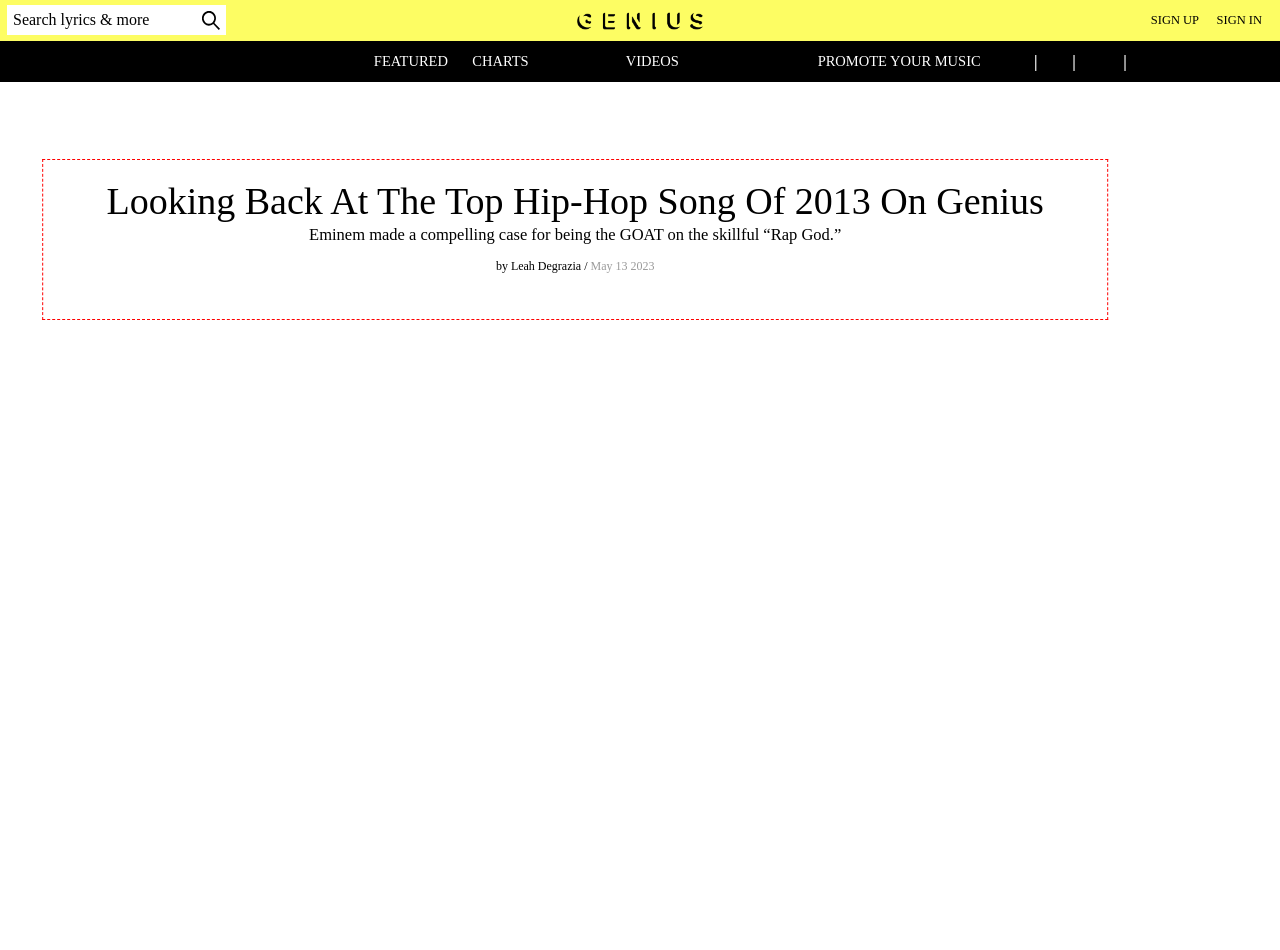
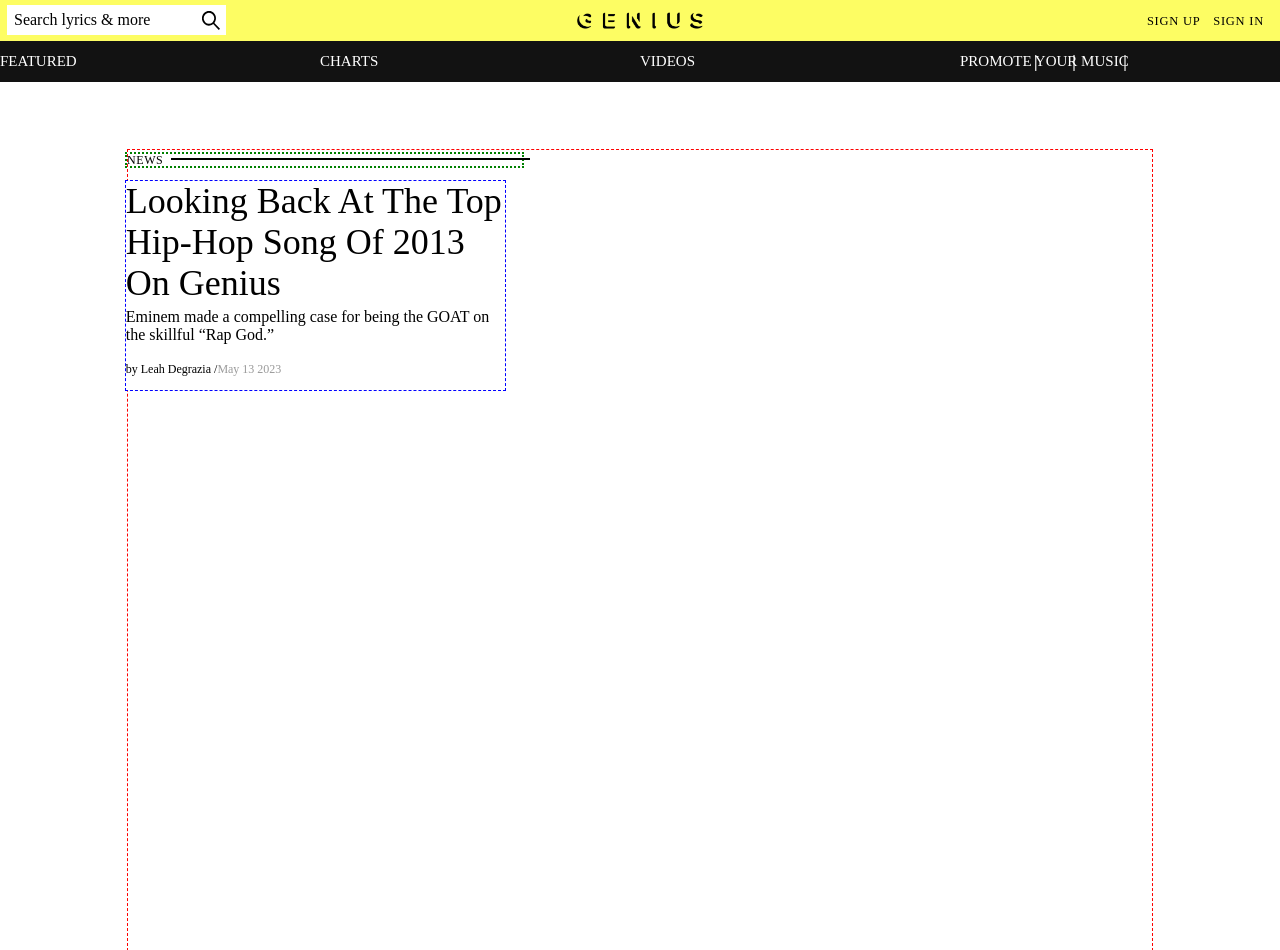
Before and after one commit to DFarynski99/GeniusWebsiteClone, a website built with Parcel: page Main.html in a window 1280 px wide. Before the commit the page ends 800 px from the top, so only its background shows below. Built offline with nearby package versions, Linux system fonts and the light colour scheme; a web font is replaced by a local one.

Commit message:
- Optimised position of main story - Adding in elements if max-width is 960px (snapped to one half of 1920x1080 monitor) - Small adjustments to perfect search bar, Genius logo, Sign Up and Sign In placements
  etc.

```diff
--- a/Main.html
+++ b/Main.html
@@ -7,6 +7,8 @@
   <title>Genius | Song Lyrics & Knowledge</title>
 </head>
 <body>
+
+<div id="contentContainerMain">
 
 <div id="yellowBar">
 
@@ -24,10 +26,10 @@
 
 <div id="blackBar">
 
-  <a href="#section" id="featured">FEATURED</a> <!-- Stays on the same page -->
-  <a href="#section" id="charts">CHARTS</a>   <!-- Stays on the same page -->
-  <a href="#section" id="videos">VIDEOS</a>   <!-- Stays on the same page -->
-  <a href="https://promote.genius.com/" id="promoteYourMusic">PROMOTE YOUR MUSIC</a>
+  <a href="#section" class="navBar" id="featured">FEATURED</a> <!-- Stays on the same page -->
+  <a href="#section" class="navBar" id="charts">CHARTS</a>   <!-- Stays on the same page -->
+  <a href="#section" class="navBar" id="videos">VIDEOS</a>   <!-- Stays on the same page -->
+  <a href="https://promote.genius.com/" class="navBar" id="promoteYourMusic">PROMOTE YOUR MUSIC</a>
 
 
   <span id="separatorOne">|</span>
@@ -39,15 +41,26 @@
 <img src="geniusLogo.png" onclick="redirectToHome()" alt="Genius Logo" id="geniusLogoImage">
 
 
-<div id="containerOne">
+<div id="containerOneMain">
+
+  <div id="newsLineOne">NEWS
+    <div id="newsBlackBar"></div>
+  </div>
+
+  <div id="textContainerOne">
   <a id="headingOne" href="https://genius.com/a/top-hip-hop-song-2013">Looking Back At The Top Hip-Hop Song Of 2013 On Genius</a>
   <p id="paragraphOne"><a id="hyperlinkOne" href="https://genius.com/a/top-hip-hop-song-2013">Eminem made a compelling case for being the GOAT on the skillful “Rap God.”</a></p>
-  <p id="editorOne" data-before="by Leah Degrazia /" data-after=" May 13 2023"></p>
-</div>
+  <p id="editorOne" data-before="by Leah Degrazia / " data-after=" May 13 2023"></p>
+  </div>
 
 
 
+</div>
+
+</div>
+
 <script>
+
   function redirectToSignUp() {
     window.location.href = "https://genius.com/signup";
   }
--- a/MainCSS.css
+++ b/MainCSS.css
@@ -5,6 +5,9 @@
   padding: 0;
 }
 
+body{
+  overflow: hidden;
+}
 
 #yellowBar {
   background-color: #fdfd63;
@@ -17,36 +20,121 @@
 }
 
 #blackBar {
-  background-color: black;
+  background-color: #121212 ;
   height: 41px;
-  width: 100%;
-  padding-right: 10px;
   display: flex;
-  align-items: center; /* Vertical alignment */
-  justify-content: flex-end; /* Horizontal alignment */
+  align-items: center; /* Vertical axis alignment */
+  justify-content: center
 }
 
-#signUp {
+#blackBar a {
+  flex: 1;
+  margin-right:115px; /* Adjust the margin as desired */
+  white-space: nowrap;
+}
 
-  font-size: 78.12%;
-  position: absolute;
-  right: 75px;
+
+#featured {
+  font-weight: 525;
+  font-size: 15px;
   background-color: transparent;
   border: none;
   outline: none;
   cursor: pointer;
   font-family: "Programme Regular", serif;
+  color: white;
+  text-decoration: none;
+}
+#separatorOne {
+  position: absolute;
+  left: 81%;
+  transform: translateX(-81%);
+  color: white;
+  font-weight: 600;
+  font-size: 16px;
 }
 
-#signIn {
-  font-size: 78.12%;
-  position: absolute;
-  right: 12px;
+
+#charts {
+  font-weight: 525;
+  font-size: 15px;
   background-color: transparent;
   border: none;
   outline: none;
   cursor: pointer;
   font-family: "Programme Regular", serif;
+  color: white;
+  text-decoration: none;
+}
+#separatorTwo {
+  position: absolute;
+  left: 84%;
+  transform: translateX(-84%);
+  color: white;
+  font-weight: 600;
+  font-size: 16px;
+}
+
+
+#videos {
+  font-weight: 525;
+  font-size: 15px;
+  background-color: transparent;
+  border: none;
+  outline: none;
+  cursor: pointer;
+  font-family: "Programme Regular", serif;
+  color: white;
+  text-decoration: none;
+}
+#separatorThree {
+  position: absolute;
+  left: 88%;
+  transform: translateX(-88%);
+  color: white;
+  font-weight: 600;
+  font-size: 16px;
+}
+
+#promoteYourMusic {
+  font-weight: 525;
+  font-size: 15px;
+  background-color: transparent;
+  border: none;
+  outline: none;
+  cursor: pointer;
+  font-family: "Programme Regular", serif;
+  color: white;
+  text-decoration: none;
+}
+
+
+
+#signUp {
+
+  font-size: 78.1%;
+  position: absolute;
+  padding-top: 2px;
+  right: 73.5px;
+  background-color: transparent;
+  border: none;
+  outline: none;
+  cursor: pointer;
+  font-family: "Programme Regular", serif;
+  letter-spacing: 0.77px;
+}
+
+#signIn {
+  font-size: 78.1%;
+  position: absolute;
+  padding-top: 2px;
+  right: 10px;
+  background-color: transparent;
+  border: none;
+  outline: none;
+  cursor: pointer;
+  font-family: "Programme Regular", serif;
+  letter-spacing: 0.77px;
 }
 
 @font-face {font-family: "Programme Bold"; src: url("//db.onlinewebfonts.com/t/a4084c1b8de1174e1b0ba7dcaf5f0b02.eot"); src: url("//db.onlinewebfonts.com/t/a4084c1b8de1174e1b0ba7dcaf5f0b02.eot?#iefix") format("embedded-opentype"), url("//db.onlinewebfonts.com/t/a4084c1b8de1174e1b0ba7dcaf5f0b02.woff2") format("woff2"), url("//db.onlinewebfonts.com/t/a4084c1b8de1174e1b0ba7dcaf5f0b02.woff") format("woff"), url("//db.onlinewebfonts.com/t/a4084c1b8de1174e1b0ba7dcaf5f0b02.ttf") format("truetype"), url("//db.onlinewebfonts.com/t/a4084c1b8de1174e1b0ba7dcaf5f0b02.svg#Programme Bold") format("svg"); }
@@ -71,6 +159,7 @@
 
 #searchBar::placeholder{
   color: black;
+  padding-left: 1px;
 }
 #searchBar:focus::placeholder{
   color: #8b8989;
@@ -92,7 +181,7 @@
 
 
 #geniusLogoImage {
-  height: 23px;
+  height: 22.48px;
   width: 128.5px;
   position: absolute;
   top: 10px;
@@ -101,115 +190,68 @@
   cursor: pointer;
 }
 
-#featured {
-  font-weight: 525;
-  font-size: 14.5px;
-  position: absolute;
-  left: 31%;
-  transform: translateX(-31%);
-  background-color: transparent;
-  border: none;
-  outline: none;
-  cursor: pointer;
-  font-family: "Programme Regular", serif;
-  color: white;
-  text-decoration: none;
-}
-#separatorOne {
-  position: absolute;
-  left: 81%;
-  transform: translateX(-81%);
-  color: white;
-  font-weight: 600;
-  font-size: 16px;
-}
-
-
-#charts {
-  font-weight: 525;
-  font-size: 14.5px;
-  position: absolute;
-  left: 38.6%;
-  transform: translateX(-38.6%);
-  background-color: transparent;
-  border: none;
-  outline: none;
-  cursor: pointer;
-  font-family: "Programme Regular", serif;
-  color: white;
-  text-decoration: none;
-}
-#separatorTwo {
-  position: absolute;
-  left: 84%;
-  transform: translateX(-84%);
-  color: white;
-  font-weight: 600;
-  font-size: 16px;
-}
-
-
-#videos {
-  font-weight: 525;
-  font-size: 14.5px;
-  position: absolute;
-  left: 51%;
-  transform: translateX(-51%);
-  background-color: transparent;
-  border: none;
-  outline: none;
-  cursor: pointer;
-  font-family: "Programme Regular", serif;
-  color: white;
-  text-decoration: none;
-}
-#separatorThree {
-  position: absolute;
-  left: 88%;
-  transform: translateX(-88%);
-  color: white;
-  font-weight: 600;
-  font-size: 16px;
-}
-
-#promoteYourMusic {
-  font-weight: 525;
-  font-size: 14.5px;
-  position: absolute;
-  left: 73.2%;
-  transform: translateX(-73.2%);
-  background-color: transparent;
-  border: none;
-  outline: none;
-  cursor: pointer;
-  font-family: "Programme Regular", serif;
-  color: white;
-  text-decoration: none;
-}
-
-#containerOne {
+#containerOneMain {
   outline: red dashed 1px;
   font-family: "Programme Light", serif;
   font-size: 38px;
   position: absolute;
-
-  left: 20%;
-  transform: translateX(-20%);
-  top: 20%;
-
+  left: 50%;
+  transform: translateX(-50%);
+  top: 150px;
+  height: 100%;
   word-break: break-word;
-
-  line-height: 42px;
   width: 80%;
-  margin: 0 auto;
-  padding: 20px;
   background-color: white;
   display: flex;
   align-items: center;
   justify-content: center;
   flex-direction: column;
   text-align: center;
+  max-width: 1185px;
 }
+
+#newsLineOne{
+
+  outline: green dotted 2px;
+  font-family: "Programme Regular", serif;
+  line-height: 12px;
+  font-size: 12px;
+  top: 4px;
+  width: 38.6225%;
+  padding-top: 0;
+  display: flex;
+  align-items: flex-start;
+  justify-content: left;
+  text-align: left;
+  position: absolute;
+  left: -0.1%;
+  transform: translateX(-0);
+  letter-spacing: 0.6px;
+
+}
+
+#newsBlackBar{
+  background-color: black;
+  height: 2px;
+  width: 90.75%;
+  position: absolute;
+  top: 4px;
+  left: 44px;
+}
+
+#textContainerOne {
+  outline: blue dashed 1px;
+  font-size: 36px;
+  max-width: 750px;
+  position: absolute;
+  left: -2.25px;
+  top: 31px;
+  word-break: break-word;
+  line-height: 41.2px;
+  width: 37%;
+  background-color: white;
+}
+
 #headingOne {
   text-decoration: none;
   color: black;
@@ -226,10 +268,14 @@
 
 #paragraphOne {
   font-family: "Programme Light", serif;
-  font-size: 16.5px;
+  font-size: 16px;
   line-height: normal;
   margin-top: 3px;
-  margin-bottom: 0px;
+  margin-bottom: 0;
+  display: flex;
+  align-items: flex-start;
+  justify-content: left;
+  text-align: left;
 }
 #hyperlinkOne{
   text-decoration: none;
@@ -238,7 +284,13 @@
 
 #editorOne{
   font-size: 12px;
-  margin-top: 0px;
+  margin-top: 5px;
+  margin-bottom: 0;
+  display: flex;
+  align-items: flex-start;
+  justify-content: left;
+  text-align: left;
+
 }
 #editorOne::before {
   content: attr(data-before);
@@ -248,3 +300,40 @@
   content: attr(data-after);
   color: #9a9a9a
 }
+
+@media (max-width: 960px) {
+  #containerOneMain  {
+    outline: #dfce0b dashed 1px;
+    font-family: "Programme Light", serif;
+    font-size: 38px;
+    position: absolute;
+    left: 12.5%;
+    transform: translateX(-12.5%);
+    width: 50%;
+    top: 150px;
+    height: 100%;
+    word-break: break-word;
+    background-color: white;
+    display: flex;
+    align-items: center;
+    justify-content: center;
+    flex-direction: column;
+    text-align: center;
+    max-width: 1185px;
+  }
+}
+
+@media (max-width: 960px) {
+  #textContainerOne {
+    outline: blue dashed 1px;
+    font-size: 36px;
+    position: absolute;
+    left: -2.25px;
+
+    top: 31px;
+    word-break: break-word;
+    line-height: 41.2px;
+    width: 62.5%;
+    background-color: white;
+  }
+}
```
